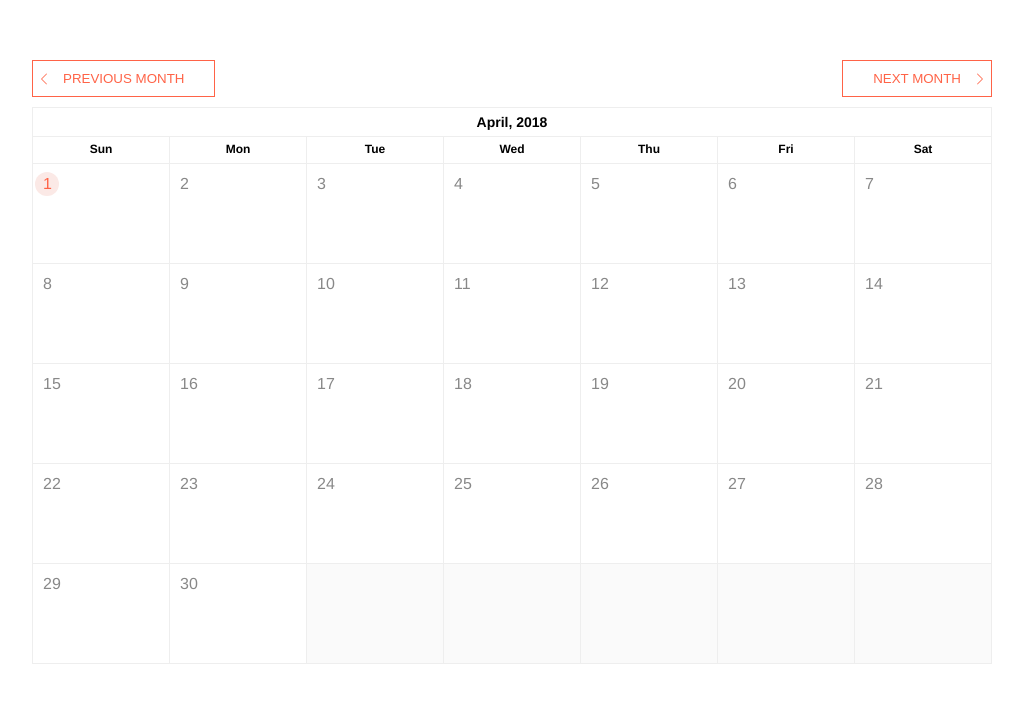
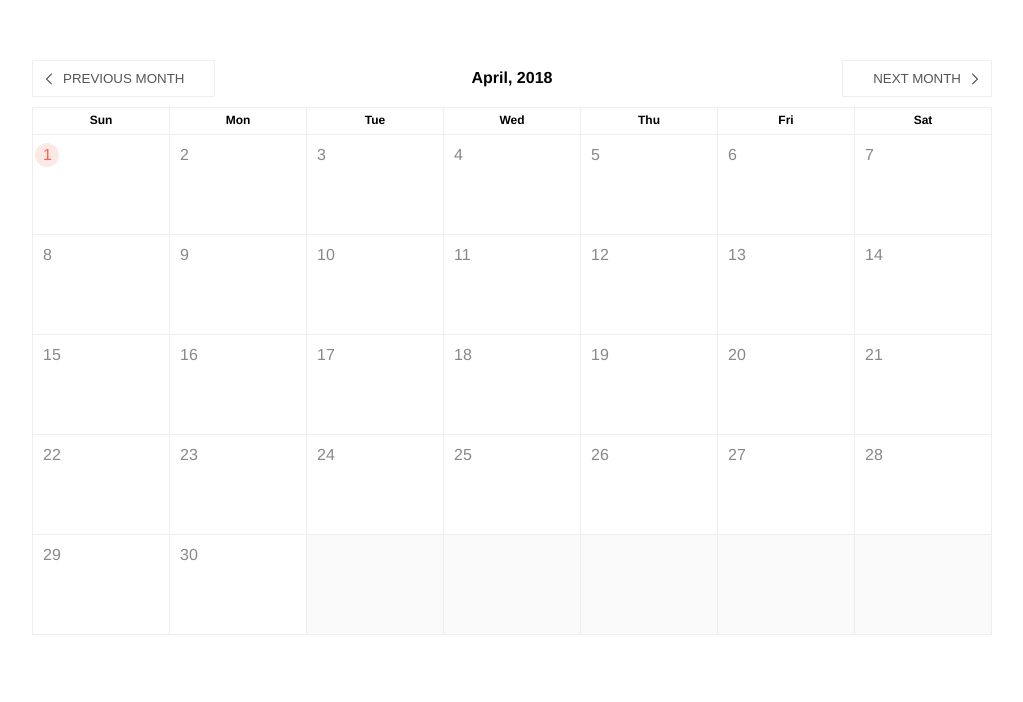
Before and after one commit to realigork/react_redux_calendar, a React app: page / in a window 1280 px wide. Shown: the top 702 px of the page, without its empty margins (128-1151 px from the left). Built offline with nearby package versions, Linux system fonts and the light colour scheme.

Commit message:
Refactor button styles

```diff
--- a/src/components/calendar/calendar.css
+++ b/src/components/calendar/calendar.css
@@ -13,37 +13,40 @@
   vertical-align: top;
 }
 
-.calendarMonthControls {
+.calendarHeader {
   display: flex;
   width: 100%;
 }
 
-.calendarMonthPrev,
-.calendarMonthNext {
+.calendarHeaderCol {
   flex: 1;
+  align-self: center;
 }
 
-.calendarMonthNext {
+.calendarHeaderCol:last-child {
   display: flex;
   justify-content: flex-end;
+}
+
+.calendarTitle {
+  text-align: center;
 }
 
 .iconLeft {
   position: absolute;
   top: 50%;
-  left: 5px;
+  left: 10px;
   margin-top: -6px;
 }
 
 .iconRight {
   position: absolute;
   top: 50%;
-  right: 5px;
+  right: 10px;
   margin-top: -6px;
 }
 
 .iconLeft svg,
 .iconRight svg {
   height: 12px;
-  fill: tomato;
 }
--- a/src/components/calendar/cell.css
+++ b/src/components/calendar/cell.css
@@ -52,7 +52,7 @@
 }
 
 .reminderIcon svg {
-  fill: tomato;
+  fill: #555;
   width: 16px;
 }
 
@@ -64,3 +64,7 @@
   border-color: tomato;
   cursor: pointer;
 }
+
+.reminderBtn:hover svg {
+  fill: tomato;
+}
--- a/src/components/calendar/index.jsx
+++ b/src/components/calendar/index.jsx
@@ -118,8 +118,8 @@ class Calendar extends Component {
 
     return (
       <div className={classes.calendarWrapper}>
-        <div className={classes.calendarMonthControls}>
-          <div className={classes.calendarMonthPrev}>
+        <div className={classes.calendarHeader}>
+          <div className={classes.calendarHeaderCol}>
             <button onClick={this.props.onSetPrevMonth}>
               <span className={classes.iconLeft}>
                 <svg viewBox="0 0 500 500">
@@ -133,7 +133,10 @@ class Calendar extends Component {
               Previous Month
             </button>
           </div>
-          <div className={classes.calendarMonthNext}>
+          <div className={classes.calendarHeaderCol}>
+            <h2 className={classes.calendarTitle}>{caption}</h2>
+          </div>
+          <div className={classes.calendarHeaderCol}>
             <button onClick={this.props.onSetNextMonth}>
               Next Month
               <span className={classes.iconRight}>
@@ -150,11 +153,6 @@ class Calendar extends Component {
         </div>
         <table className={classes.calendar}>
           <thead>
-            <tr>
-              <th colSpan="7">
-                <h2>{caption}</h2>
-              </th>
-            </tr>
             <tr>
               {renderWeekdays}
             </tr>
--- a/src/components/calendar/reminder.css
+++ b/src/components/calendar/reminder.css
@@ -17,21 +17,3 @@
   flex: 1;
   font-weight: bold;
 }
-
-.reminderYellow {
-  background: #eaf236;
-}
-
-.reminderGreen {
-  background: #36f252;
-}
-
-.reminderBlue {
-  background: #2b82e5;
-  color: #fff;
-}
-
-.reminderRed {
-  background: #e52b2b;
-  color: #fff;
-}
--- a/src/core/App.css
+++ b/src/core/App.css
@@ -2,23 +2,3 @@
   width: 960px;
   margin: 0 auto;
 }
-
-:global .btn-alt {
-  background: none;
-  border-color: #fff;
-  color: #888;
-}
-
-:global .btn-alt:hover {
-  background: none;
-  border-color: tomato;
-  color: tomato;
-}
-
-:global .btn-group button {
-  margin-left: 10px;
-}
-
-:global .btn-group button:first-child {
-  margin-left: 0;
-}
--- a/src/core/App.js
+++ b/src/core/App.js
@@ -4,6 +4,7 @@ import Calendar from '../components/calendar';
 
 import './css/reset.css';
 import './css/base.css';
+import './css/button.css';
 
 import classes from './App.css';
 
--- a/src/core/css/base.css
+++ b/src/core/css/base.css
@@ -47,42 +47,6 @@ td {
   padding: 0;
 }
 
-button {
-  outline: none;
-  display: inline-block;
-  background: none;
-  color: tomato;
-  text-transform: uppercase;
-  border: 1px solid tomato;
-  padding: 10px 30px;
-  margin: 10px 0;
-  position: relative;
-  transition: 200ms;
-}
-
-button[disabled],
-button[disabled]:hover,
-button[disabled]:active {
-  background: none;
-  color: #ccc;
-  border-color: #f2f2f2;
-  cursor: default;
-}
-
-button:hover {
-  color: #fff;
-  background: tomato;
-  cursor: pointer;
-}
-
-button svg {
-  transition: 200ms;
-}
-
-button:hover svg {
-  fill: #fff;
-}
-
 th, td {
   border: 1px solid #eee;
   position: relative;
--- /dev/null
+++ b/src/core/css/button.css
@@ -0,0 +1,56 @@
+button {
+  outline: none;
+  display: inline-block;
+  background: none;
+  color: #555;
+  text-transform: uppercase;
+  border: 1px solid #eee;
+  padding: 10px 30px;
+  margin: 10px 0;
+  position: relative;
+  transition: 200ms;
+}
+
+button[disabled],
+button[disabled]:hover,
+button[disabled]:active {
+  background: none;
+  color: #ccc;
+  border-color: #f2f2f2;
+  cursor: default;
+}
+
+button:hover {
+  border-color: tomato;
+  color: tomato;
+  cursor: pointer;
+}
+
+button svg {
+  color: #555;
+  transition: 200ms;
+}
+
+button:hover svg {
+  fill: tomato;
+}
+
+:global .btn-alt {
+  background: none;
+  border-color: #fff;
+  color: #888;
+}
+
+:global .btn-alt:hover {
+  background: none;
+  border-color: tomato;
+  color: tomato;
+}
+
+:global .btn-group button {
+  margin-left: 10px;
+}
+
+:global .btn-group button:first-child {
+  margin-left: 0;
+}
```
